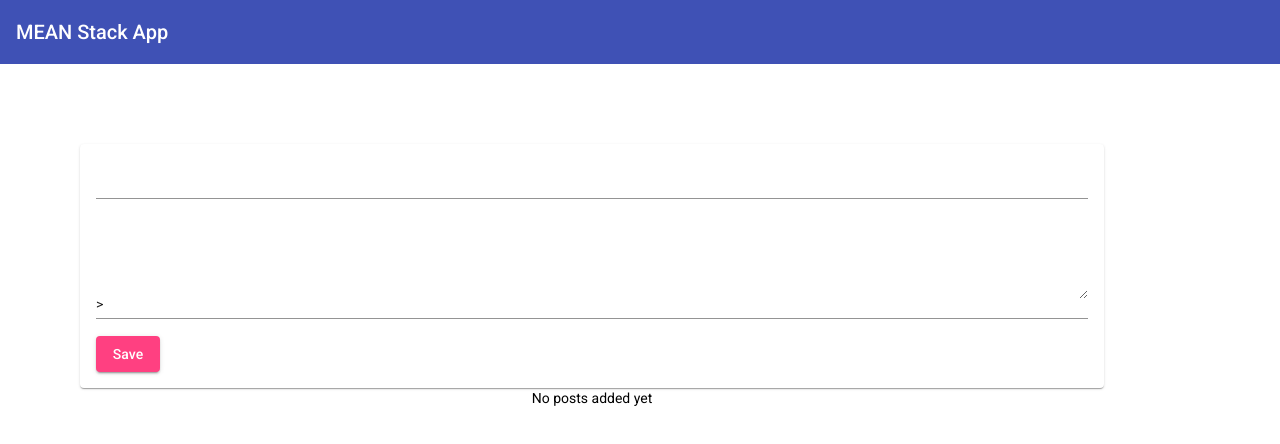
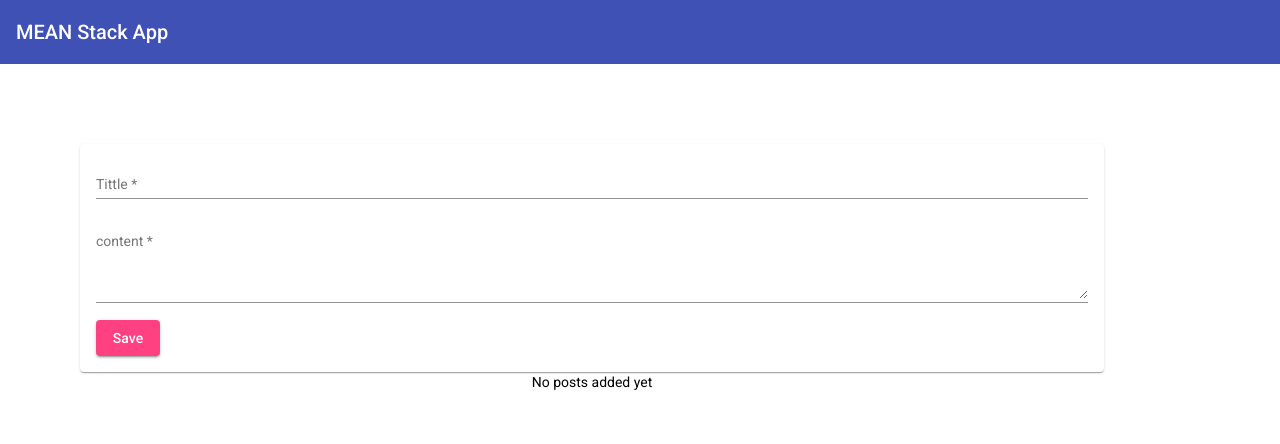
Before and after one commit to naveengullipalli317/MEAN, an Angular app: page / in a window 1280 px wide. Shown: the top 444 px of the page. Built offline with nearby package versions, Linux system fonts and the light colour scheme.

Commit message:
working on forms- edit delete buttons and tittle and content labels in the respective fields

```diff
--- a/src/app/posts/post-create/post-create.component.html
+++ b/src/app/posts/post-create/post-create.component.html
@@ -6,19 +6,21 @@
       name="tittle"
        ngModel
        required
+       placeholder="Tittle"
        #tittle="ngModel">
        <mat-error *ngIf="tittle.invalid">Please enter a post tittle</mat-error>
   </mat-form-field>
 
   <mat-form-field>
     <textarea
-    matInput rows = "4"
+    matInput rows ="4"
     name="content"
     ngModel
     required
+    placeholder="content"
     #content="ngModel">
   </textarea>
-      <mat-error *ngIf="content.invalid"> Please enter a post content</mat-error>>
+       <mat-error *ngIf="content.invalid"> Please enter a post content</mat-error>
   </mat-form-field>
   <button mat-raised-button
     color="accent"
--- a/src/app/posts/post-create/post-create.component.ts
+++ b/src/app/posts/post-create/post-create.component.ts
@@ -24,6 +24,6 @@ onAddPost(form:NgForm) {
   // above function is used to submit the content with Data
 
   this.PostService.addPost(form.value.tittle, form.value.content)
-
+ form.resetForm();
 }
 }
--- a/src/app/posts/post-list/post-list.component.html
+++ b/src/app/posts/post-list/post-list.component.html
@@ -4,7 +4,12 @@
      {{post.tittle}}
     </mat-expansion-panel-header>
     <p>{{post.content}}</p>
-  </mat-expansion-panel>
 
+  <mat-action-row>
+    <button mat-button color="primary">Edit</button>
+
+    <button mat-button color="warn">Delete</button>
+  </mat-action-row>
+</mat-expansion-panel>
 </mat-accordion>
 <p class="info-text mat-body-1" *ngIf="posts.length <= 0">No posts added yet</p>
```
